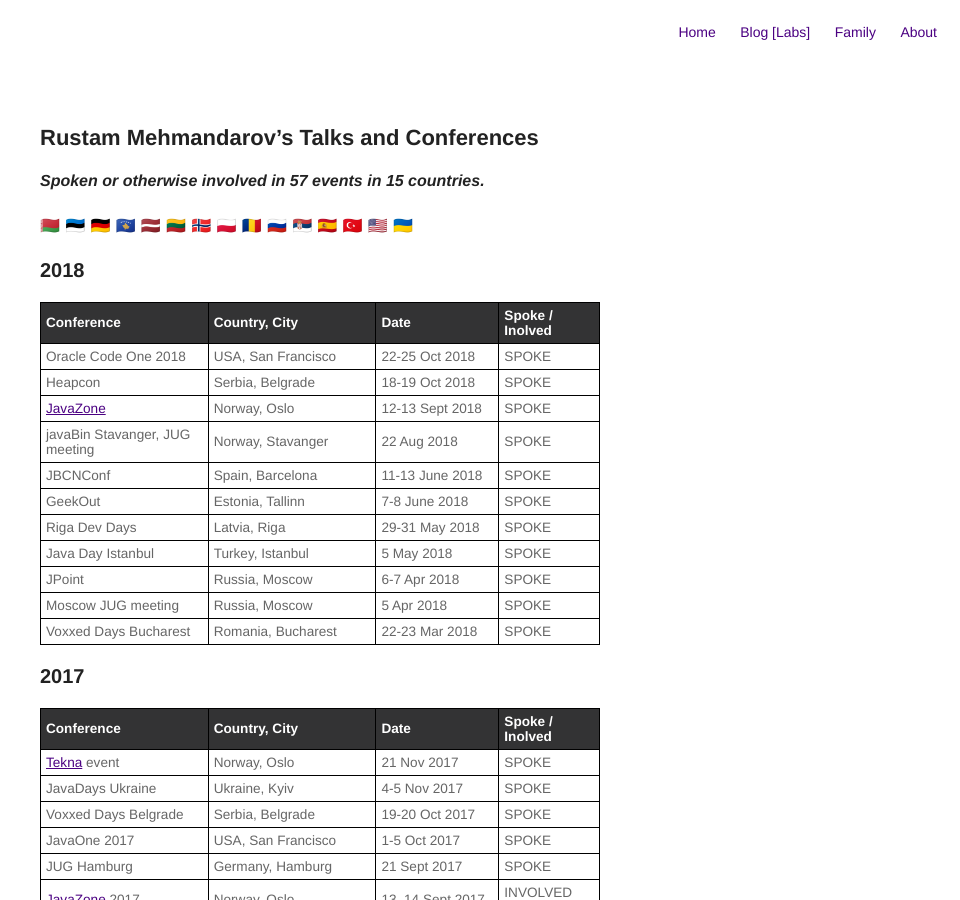
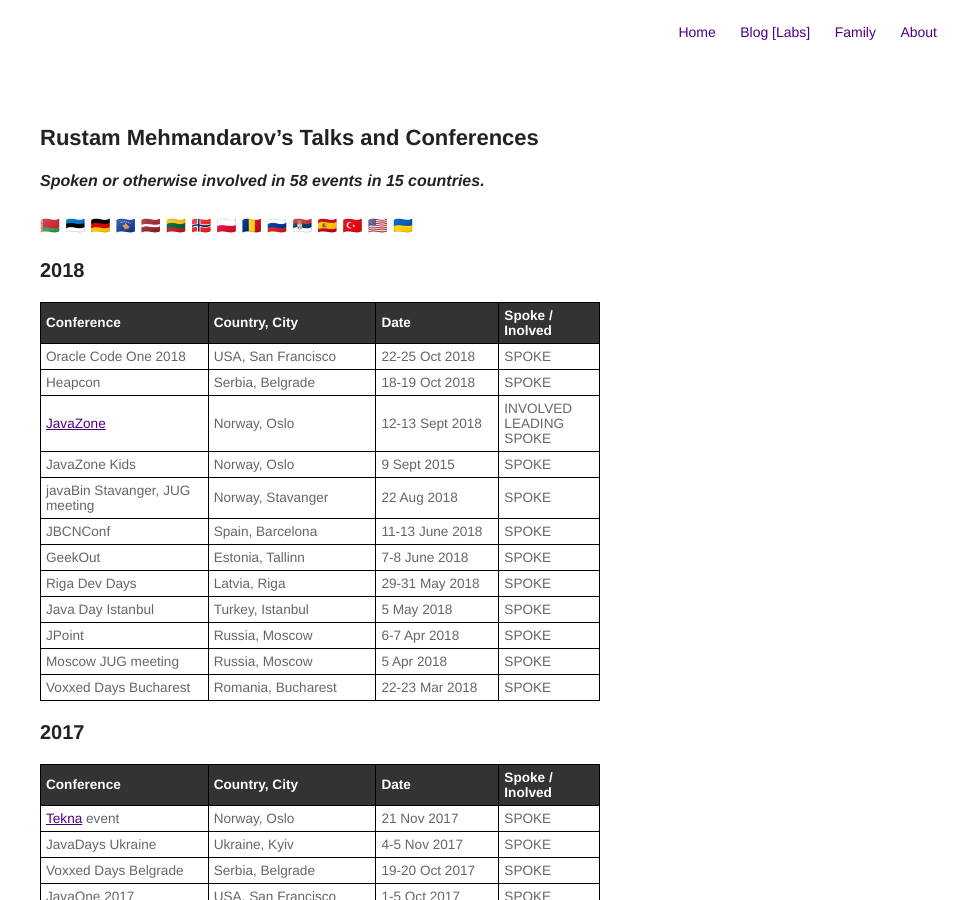
Before and after one commit to mehmandarov/mehmandarov.github.io, a Jekyll site: the page built from talks.md, in a window 1280 px wide and 900 px high. Shown: the whole window, without its empty margins (320-1280 px from the left). Built offline with Jekyll 4.4.1, drawn with Linux system fonts in a browser that asks for light colours.

Commit message:
Minor talks update

```diff
--- a/talks.md
+++ b/talks.md
@@ -5,7 +5,7 @@
 
 ## Rustam Mehmandarov's Talks and Conferences
 
-#### _Spoken or otherwise involved in 57 events in 15 countries._
+#### _Spoken or otherwise involved in 58 events in 15 countries._
 🇧🇾   🇪🇪   🇩🇪   🇽🇰   🇱🇻   🇱🇹   🇳🇴   🇵🇱   🇷🇴   🇷🇺   🇷🇸   🇪🇸   🇹🇷   🇺🇸   🇺🇦
 
 ### 2018
@@ -15,7 +15,8 @@
 |:------------------------------+:------------------+:---------------+:----------------------|
 |Oracle Code One 2018           |USA, San Francisco |22-25 Oct 2018  |SPOKE                  |
 |Heapcon                        |Serbia, Belgrade   |18-19 Oct 2018  |SPOKE                  |
-|[JavaZone][1]                  |Norway, Oslo       |12-13 Sept 2018 |SPOKE                  |
+|[JavaZone][1]                  |Norway, Oslo       |12-13 Sept 2018 |INVOLVED LEADING SPOKE |
+|JavaZone Kids                  |Norway, Oslo       |9 Sept 2015     |SPOKE                  |
 |javaBin Stavanger, JUG meeting |Norway, Stavanger  |22 Aug 2018     |SPOKE                  |
 |JBCNConf                       |Spain, Barcelona   |11-13 June 2018 |SPOKE                  |
 |GeekOut                        |Estonia, Tallinn   |7-8 June 2018   |SPOKE                  |
```
